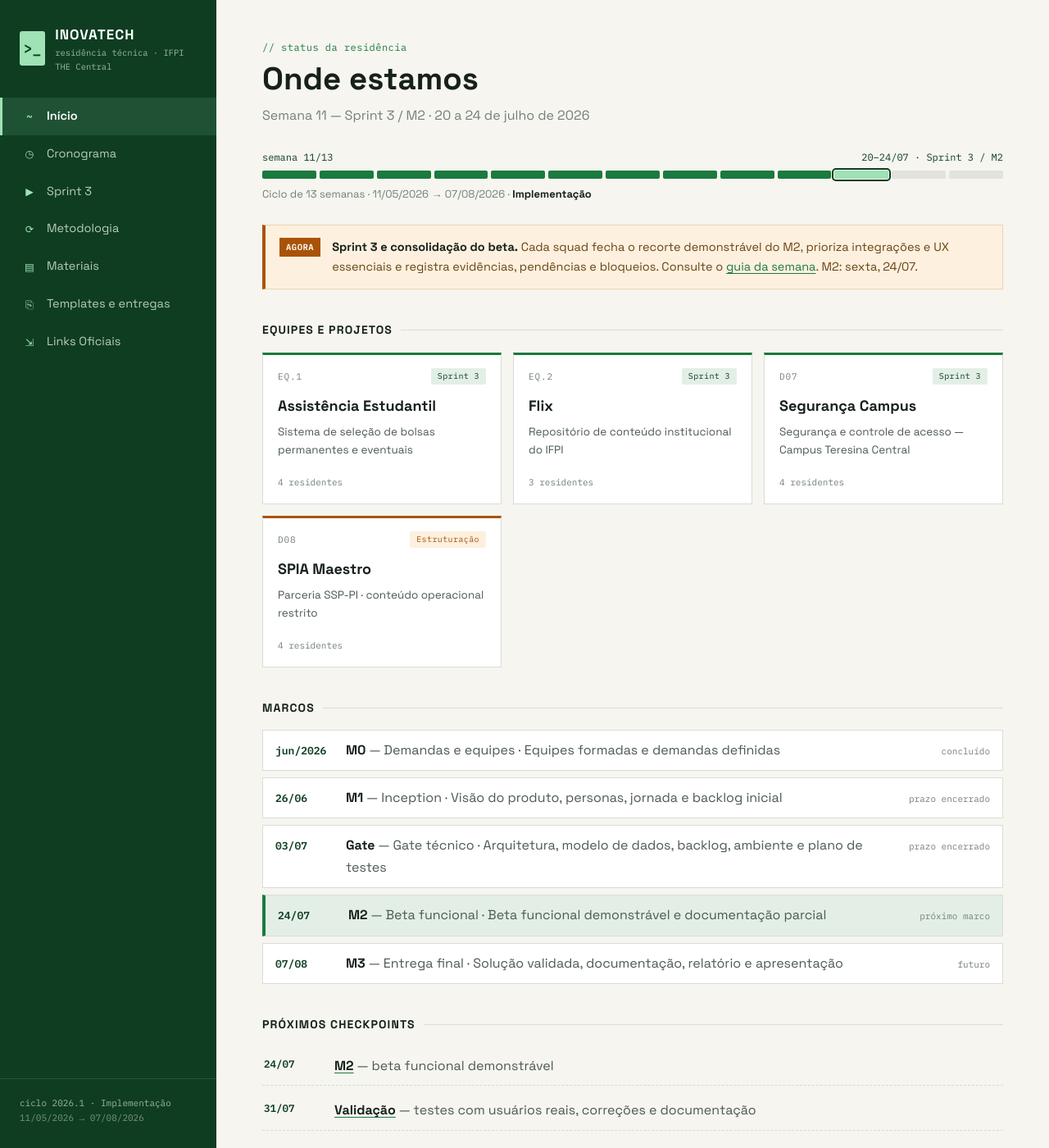
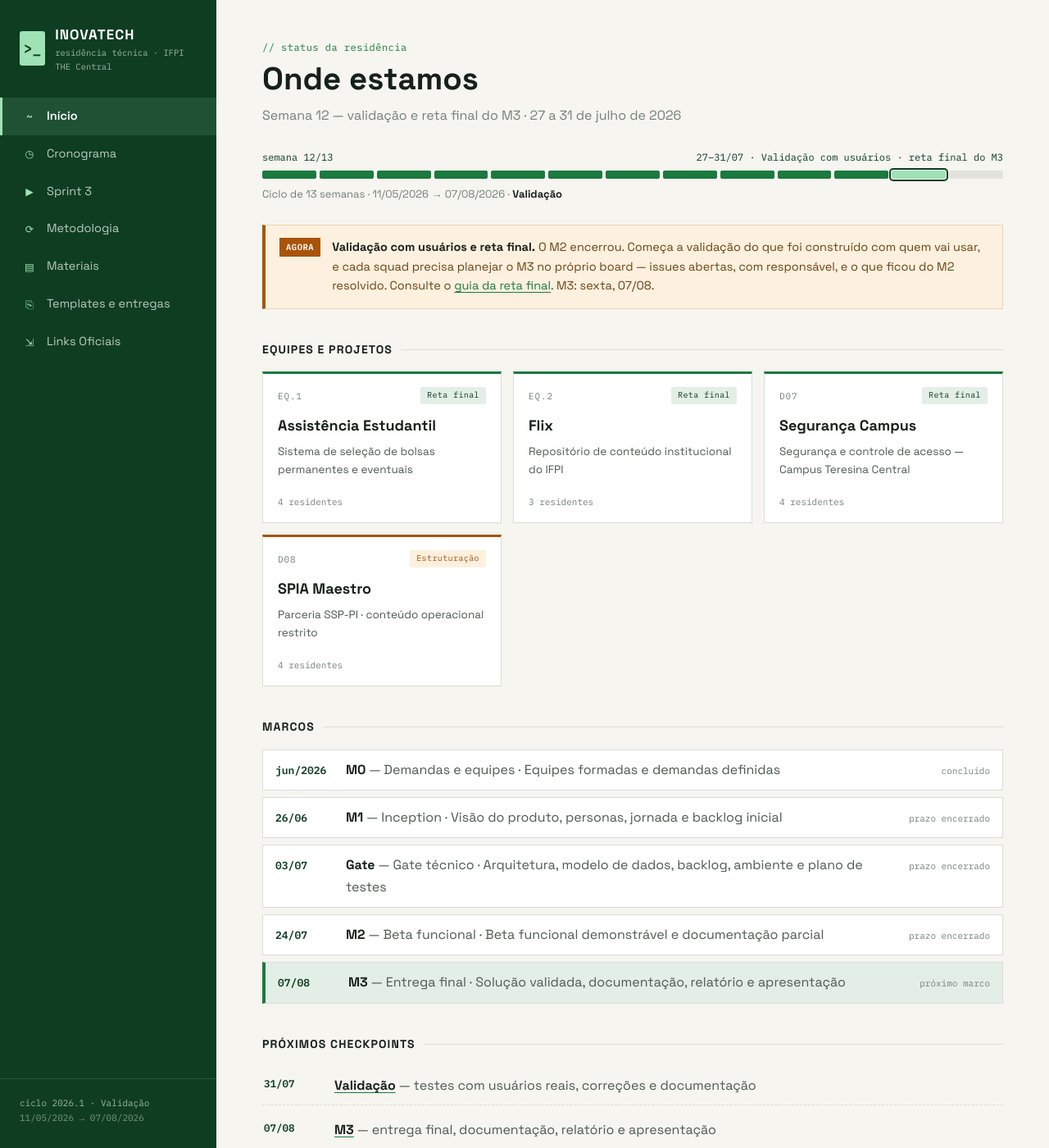
Before and after one commit to inovatech-ifpi/portal, a Jekyll site: the page built from index.md, in a window 1280 px wide and 1400 px high. Shown: the whole window at 82% size. Built offline with Jekyll 4.4.1, drawn with Linux system fonts in a browser that asks for light colours.

Commit message:
portal: semana 12 — validação, virada do M2 para o M3 e guia da reta final
- cycle: semana 11 -> 12 (27–31/07), fase Validação, foco reta final do M3
- milestones: M2 (24/07) encerrado; M3 (07/08) passa a marco vigente
- deadlines: remove o prazo vencido do M2
- projects: as 3 equipes com repo passam de "Sprint 3" para "Reta final"
- nova página /reta-final/ com o checklist do M3, o que conta como validação
  com usuário real e higiene técnica antes de demonstrar
- home, cronograma, materiais e templates-entregas apontam para o novo guia

Co-Authored-By: Claude Opus 5 <noreply@anthropic.com>

```diff
--- a/_data/portal.yml
+++ b/_data/portal.yml
@@ -6,31 +6,31 @@ cycle:
   start: "11/05/2026"
   end: "07/08/2026"
   total_weeks: 13
-  current_week: 11
-  current_period: "20–24/07"
-  current_phase: "Implementação"
-  current_focus: "Sprint 3 / M2"
+  current_week: 12
+  current_period: "27–31/07"
+  current_phase: "Validação"
+  current_focus: "Validação com usuários · reta final do M3"
 
 projects:
   - code: "EQ.1"
     name: "Assistência Estudantil"
     description: "Sistema de seleção de bolsas permanentes e eventuais"
     residents: 4
-    status: "Sprint 3"
+    status: "Reta final"
     tone: "active"
     repository: "equipe-assistencia-bolsas"
   - code: "EQ.2"
     name: "Flix"
     description: "Repositório de conteúdo institucional do IFPI"
     residents: 3
-    status: "Sprint 3"
+    status: "Reta final"
     tone: "active"
     repository: "equipe-flix-conteudo"
   - code: "D07"
     name: "Segurança Campus"
     description: "Segurança e controle de acesso — Campus Teresina Central"
     residents: 4
-    status: "Sprint 3"
+    status: "Reta final"
     tone: "active"
     repository: "equipe-seguranca-campus"
   - code: "D08"
@@ -63,14 +63,14 @@ milestones:
   - code: "M2"
     name: "Beta funcional"
     date: "24/07"
-    status: "próximo marco"
-    tone: "current"
+    status: "prazo encerrado"
+    tone: "closed"
     deliverable: "Beta funcional demonstrável e documentação parcial"
   - code: "M3"
     name: "Entrega final"
     date: "07/08"
-    status: "futuro"
-    tone: "future"
+    status: "próximo marco"
+    tone: "current"
     deliverable: "Solução validada, documentação, relatório e apresentação"
 
 weeks:
@@ -103,26 +103,23 @@ weeks:
   - number: "11"
     period: "20–24/07"
     focus: "Sprint 3 e beta — M2"
-    state: "current"
+    state: "done"
     link: "/sprint-3/"
   - number: "12"
     period: "27–31/07"
-    focus: "Validação com usuários"
-    state: "future"
+    focus: "Validação com usuários e preparação da entrega final"
+    state: "current"
+    link: "/reta-final/"
   - number: "13"
     period: "03–07/08"
     focus: "Demo Day, relatório, encerramento e M3"
     state: "future"
 
 deadlines:
-  - date: "24/07"
-    title: "M2"
-    detail: "beta funcional demonstrável"
-    link: "/sprint-3/"
   - date: "31/07"
     title: "Validação"
     detail: "testes com usuários reais, correções e documentação"
-    link: "/cronograma/"
+    link: "/reta-final/"
   - date: "07/08"
     title: "M3"
     detail: "entrega final, documentação, relatório e apresentação"
--- a/cronograma.md
+++ b/cronograma.md
@@ -43,5 +43,6 @@ Todas as equipes seguem o mesmo calendário de entregas.
   {% endfor %}
 </ol>
 
-> O M2 é o próximo marco formal. As Sprints 1, 2 e 3 são ciclos semanais de
-> implementação dentro desse marco.
+> O M3 é o próximo e último marco formal. As Sprints 1, 2 e 3 foram os ciclos
+> semanais de implementação até o M2; as semanas 12 e 13 são de
+> [validação e entrega]({{ '/reta-final/' | relative_url }}).
--- a/index.md
+++ b/index.md
@@ -3,7 +3,7 @@ layout: page
 title: "Onde estamos"
 permalink: /
 kicker: "// status da residência"
-description: "Semana 11 — Sprint 3 / M2 · 20 a 24 de julho de 2026"
+description: "Semana 12 — validação e reta final do M3 · 27 a 31 de julho de 2026"
 ---
 
 <div class="progress-block" aria-label="Progresso do ciclo">
@@ -26,11 +26,12 @@ description: "Semana 11 — Sprint 3 / M2 · 20 a 24 de julho de 2026"
 <div class="alert">
   <span class="alert-tag mono">AGORA</span>
   <p>
-    <strong>Sprint 3 e consolidação do beta.</strong>
-    Cada squad fecha o recorte demonstrável do M2, prioriza integrações e UX
-    essenciais e registra evidências, pendências e bloqueios. Consulte o
-    <a href="{{ '/sprint-3/' | relative_url }}">guia da semana</a>.
-    M2: sexta, 24/07.
+    <strong>Validação com usuários e reta final.</strong>
+    O M2 encerrou. Começa a validação do que foi construído com quem vai usar,
+    e cada squad precisa planejar o M3 no próprio board — issues abertas, com
+    responsável, e o que ficou do M2 resolvido. Consulte o
+    <a href="{{ '/reta-final/' | relative_url }}">guia da reta final</a>.
+    M3: sexta, 07/08.
   </p>
 </div>
 
--- a/materiais.md
+++ b/materiais.md
@@ -7,6 +7,13 @@ nav_icon: "▤"
 ---
 
 _Os materiais de cada etapa são publicados aqui após as sessões._
+
+## Semana 12 — Validação e reta final
+
+- [Guia da reta final e checklist do M3]({{ '/reta-final/' | relative_url }})
+- [Estrutura do relatório final]({{ '/templates/relatorio-final/' | relative_url }})
+- [Plano de testes]({{ '/templates/plano-testes/' | relative_url }})
+- [Registro semanal da equipe]({{ '/templates/registro-semanal-squad/' | relative_url }})
 
 ## Semana 11 — Sprint 3 e M2
 
--- /dev/null
+++ b/reta-final.md
@@ -0,0 +1,78 @@
+---
+layout: page
+title: "Reta final — validação e entrega do M3"
+permalink: /reta-final/
+kicker: "// semanas 12 e 13 · 27/07 a 07/08/2026"
+nav_icon: "◉"
+nav_title: "Reta final"
+---
+
+Semana 12 — **27 a 31/07/2026** · Semana 13 — **03 a 07/08/2026**
+
+M3 — **sexta-feira, 07/08**
+
+> O M2 encerrou o ciclo de implementação. O que vem agora não é sprint nova:
+> são duas semanas para validar o que existe com quem vai usar, corrigir o que
+> a validação apontar e fechar a entrega. Nada que não estiver pronto em 07/08
+> entra no relatório final como limitação conhecida — e isso é aceitável.
+> O que não é aceitável é chegar na entrega sem ter planejado.
+
+## Primeira coisa da semana 12
+
+Antes de abrir qualquer tarefa nova, cada equipe precisa ter o marco M3 planejado
+no próprio repositório:
+
+1. abrir as issues do **M3 — Entrega final** no board, com responsável definido;
+2. fechar ou remilestonar o que sobrou do M2 — carry-over não some sozinho;
+3. decidir, explicitamente, o que **não** vai ser feito até 07/08;
+4. marcar a data da validação com o usuário real da demanda;
+5. dividir quem escreve o relatório final, quem prepara a demonstração e quem
+   organiza as evidências.
+
+Marco sem issue e issue sem responsável são a causa mais comum de entrega
+atropelada na última semana. Se o board não mostra o M3, o M3 não está planejado.
+
+## O que precisa estar pronto em 07/08
+
+- **solução validada** com pelo menos um usuário real da demanda, com registro
+  do que foi testado, por quem e o que mudou depois;
+- **documentação** no repositório: como executar, como implantar, decisões
+  técnicas e limitações conhecidas;
+- **relatório final** consolidando o percurso das 13 semanas — problema,
+  solução, resultados, dificuldades e próximos passos;
+- **apresentação** preparada para o encerramento, com roteiro e responsáveis;
+- **repositório organizado**: board sem cartão órfão, branches mergeadas ou
+  descartadas, README que permite outra pessoa subir o projeto.
+
+## Validação com usuário: o que conta
+
+Validação não é a equipe testando o próprio sistema. Conta como validação quando
+alguém de fora do time — do Serviço Social, da Reitoria, da portaria, da área
+demandante — executa o fluxo e comenta. O registro mínimo é: quem participou,
+qual fluxo foi testado, o que travou e o que a equipe decidiu fazer a respeito.
+
+Bloqueio para agendar essa conversa é assunto de instrutor. Sinalize no mesmo dia,
+não na véspera.
+
+## Ritmo das duas semanas
+
+| Momento | O que acontece |
+|---|---|
+| **Semana 12 — segunda** | M3 planejado no board, responsáveis definidos, validação agendada |
+| **Semana 12 — quarta** | Validação com usuário real acontecendo; correções priorizadas |
+| **Semana 12 — sexta** | Correções da validação fechadas; relatório final iniciado |
+| **Semana 13 — segunda** | Congelamento de escopo: só correção, documentação e ensaio |
+| **Semana 13 — quarta** | Ensaio da apresentação; evidências e documentação revisadas |
+| **Semana 13 — sexta** | **M3**: demonstração, entrega do relatório e encerramento |
+
+## Higiene técnica antes de demonstrar
+
+Um checklist curto, aplicável a todas as equipes:
+
+- nenhuma proteção de segurança desligada "temporariamente" na branch principal;
+- variáveis de ambiente e segredos fora do código versionado;
+- dados de teste no lugar de dados reais de pessoas, sempre;
+- o projeto sobe do zero seguindo apenas o que está escrito no README.
+
+O último item é o mais esquecido e o mais cobrado: se só funciona na máquina de
+quem escreveu, ainda não está entregue.
--- a/templates-entregas.md
+++ b/templates-entregas.md
@@ -63,4 +63,5 @@ nav_title: "Templates e entregas"
 
 **Entrega final / M3**
 
+- [Guia da reta final e checklist do M3]({{ '/reta-final/' | relative_url }})
 - [Estrutura do relatório final]({{ '/templates/relatorio-final/' | relative_url }})
```
